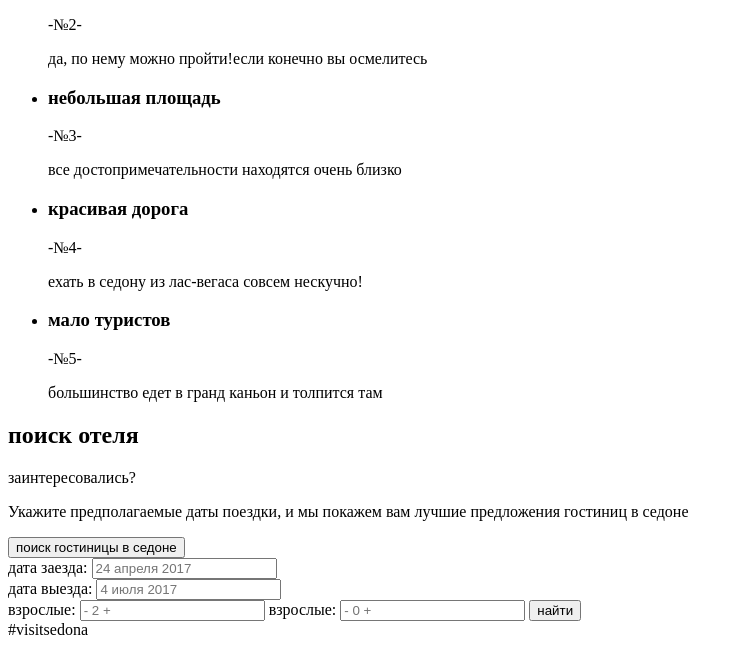
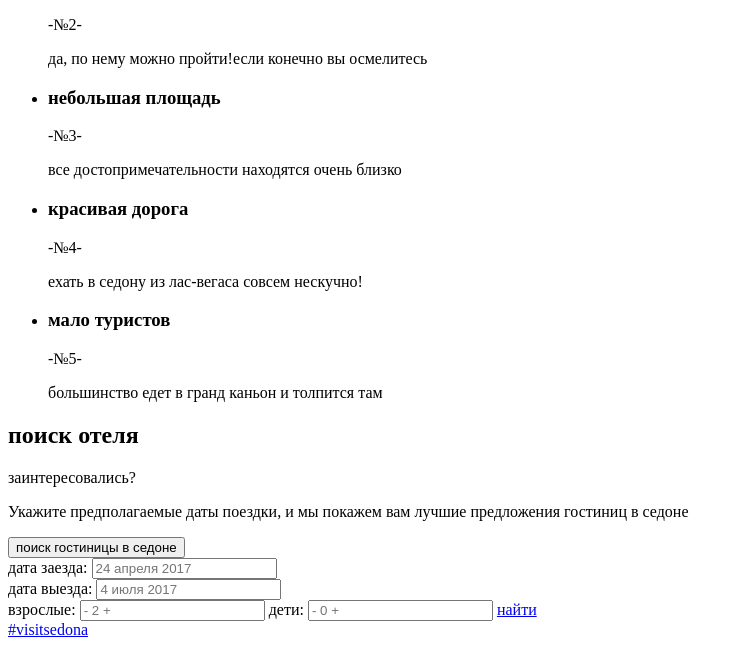
Before and after one commit to ingvarcap/202289-sedona-26, a plain HTML site: page index.html in a window 1280 px wide. Shown: the part 1412-2064 px from the top of the page, without its empty margins (0-743 px from the left). Drawn offline with Linux system fonts and the light colour scheme.

Commit message:
доступность форм

```diff
--- a/index.html
+++ b/index.html
@@ -81,21 +81,21 @@
         <p>Укажите предполагаемые даты поездки,
           и мы покажем вам лучшие предложения гостиниц в седоне</p>
         <button>поиск гостиницы в седоне</button>
-        <form action="https://echo.htmlacademy.ru" method="post">
+        <form class="visually-hidden" action="https://echo.htmlacademy.ru" method="post">
           <label for="date-arrival">дата заезда:</label>
           <input id="date-arrival" type="text" name="date-arrival" placeholder="24 апреля 2017"><br>
           <label for="date-departure">дата выезда:</label>
           <input id="date-departure" type="text" name="date-departure" placeholder="4 июля 2017"><br>
           <label for="adults-count">взрослые:</label>
           <input id="adults-count" type="text" name="adults-count" placeholder="- 2 +">
-          <label for="children-count">взрослые:</label>
+          <label for="children-count">дети:</label>
           <input id="children-count" type="text" name="adults-count" placeholder="- 0 +">
-          <button class="search">найти</button>
+          <a href="#">найти</a>
         </form>
         </section>
       </main>
       <footer>
-        <span>#visitsedona</span>
+        <a href="#" aria-label="седона в интернете">#visitsedona</a>
           <ul>
             <li>
               <a href="#" aria-label="седона в контакте">
@@ -114,7 +114,9 @@
             </li>
           </ul>
         <span> website by</span>
-        <img src="img/svg-sedona/logo-htmlacademy.svg" alt="логотип HTML Academy" width="115" height="41">
+        <a href="#">
+          <img src="img/svg-sedona/logo-htmlacademy.svg" alt="логотип HTML Academy" width="115" height="41">
+        </a>
       </footer>
   </body>
 </html>
```
Also changed, not shown: sedona-hotels.html (+6 -4 lines).
